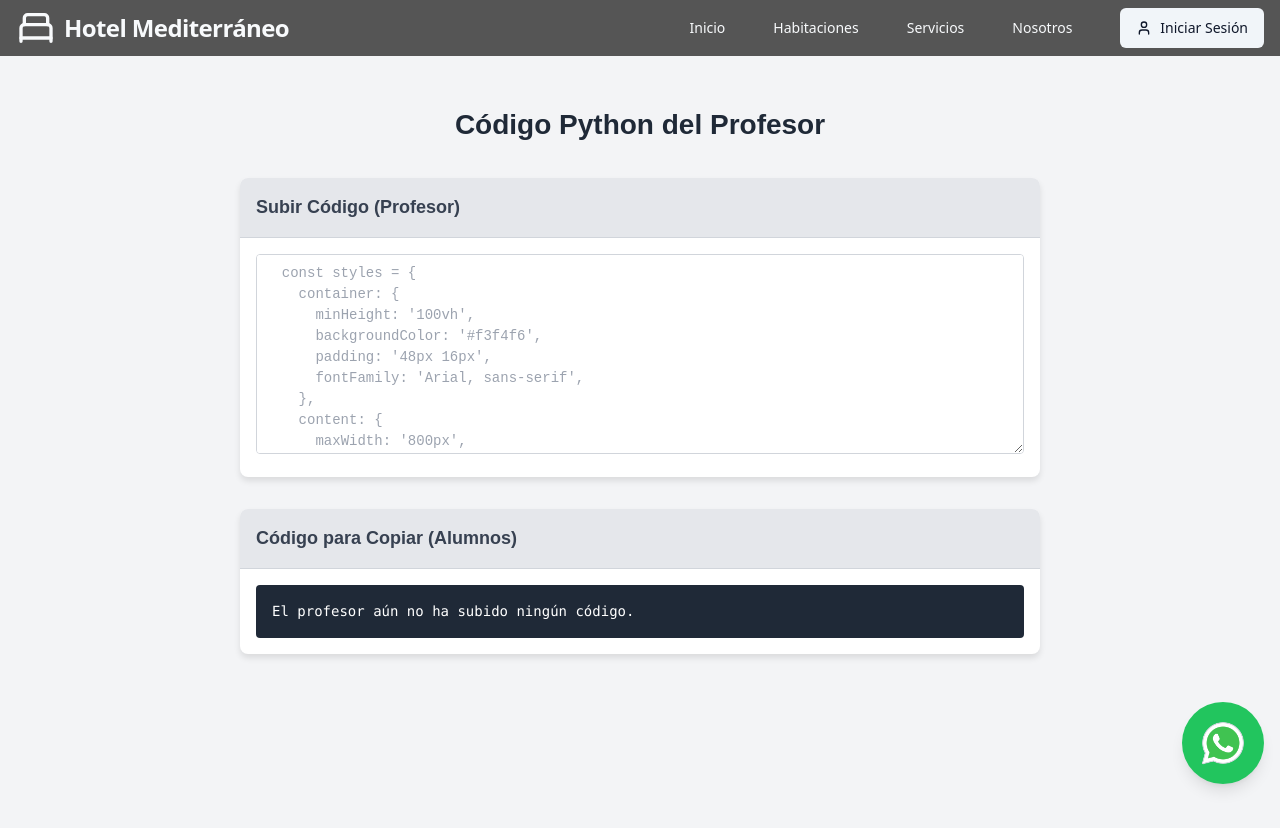
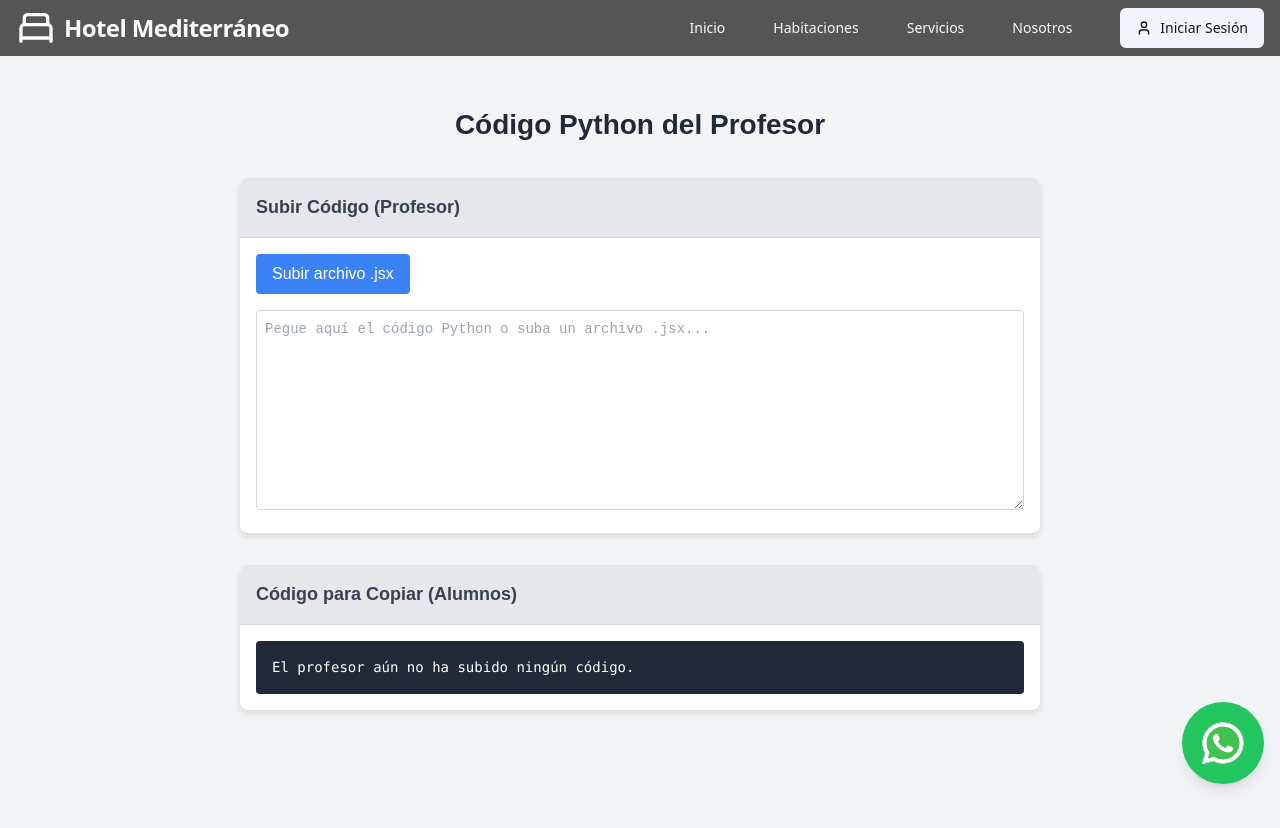
Before and after one commit to martinxr250/medres.github.io, a React (Vite) app: page / in a window 1280 px wide. Shown: the top 828 px of the page. Built offline with nearby package versions, Linux system fonts and the light colour scheme.

Commit message:
Update Inicio.jsx

```diff
--- a/src/pages/Inicio.jsx
+++ b/src/pages/Inicio.jsx
@@ -3,9 +3,22 @@ import React, { useState } from 'react';
 const LandingPage = () => {
   const [code, setCode] = useState('');
   const [isCopied, setIsCopied] = useState(false);
+  const [fileName, setFileName] = useState('');
 
   const handleCodeChange = (event) => {
     setCode(event.target.value);
+  };
+
+  const handleFileUpload = (event) => {
+    const file = event.target.files[0];
+    if (file) {
+      setFileName(file.name);
+      const reader = new FileReader();
+      reader.onload = (e) => {
+        setCode(e.target.result);
+      };
+      reader.readAsText(file);
+    }
   };
 
   const handleCopyCode = () => {
@@ -89,6 +102,24 @@ const LandingPage = () => {
     buttonIcon: {
       marginRight: '4px',
     },
+    fileUpload: {
+      marginBottom: '16px',
+    },
+    fileInput: {
+      display: 'none',
+    },
+    fileLabel: {
+      backgroundColor: '#3b82f6',
+      color: 'white',
+      padding: '8px 16px',
+      borderRadius: '4px',
+      cursor: 'pointer',
+      display: 'inline-block',
+    },
+    fileName: {
+      marginLeft: '8px',
+      fontStyle: 'italic',
+    },
   };
 
   return (
@@ -101,38 +132,21 @@ const LandingPage = () => {
             <h2 style={styles.cardTitle}>Subir Código (Profesor)</h2>
           </div>
           <div style={styles.cardContent}>
+            <div style={styles.fileUpload}>
+              <input
+                type="file"
+                id="fileInput"
+                accept=".jsx"
+                onChange={handleFileUpload}
+                style={styles.fileInput}
+              />
+              <label htmlFor="fileInput" style={styles.fileLabel}>
+                Subir archivo .jsx
+              </label>
+              {fileName && <span style={styles.fileName}>{fileName}</span>}
+            </div>
             <textarea
-              placeholder="  const styles = {
-    container: {
-      minHeight: '100vh',
-      backgroundColor: '#f3f4f6',
-      padding: '48px 16px',
-      fontFamily: 'Arial, sans-serif',
-    },
-    content: {
-      maxWidth: '800px',
-      margin: '0 auto',
-    },
-    title: {
-      fontSize: '28px',
-      fontWeight: 'bold',
-      textAlign: 'center',
-      color: '#1f2937',
-      marginBottom: '32px',
-    },
-    card: {
-      backgroundColor: 'white',
-      borderRadius: '8px',
-      boxShadow: '0 4px 6px rgba(0, 0, 0, 0.1)',
-      marginBottom: '32px',
-      overflow: 'hidden',
-    },
-    cardHeader: {
-      backgroundColor: '#e5e7eb',
-      padding: '16px',
-      borderBottom: '1px solid #d1d5db',
-    },
-    card"
+              placeholder="Pegue aquí el código Python o suba un archivo .jsx..."
               value={code}
               onChange={handleCodeChange}
               style={styles.textarea}
```
